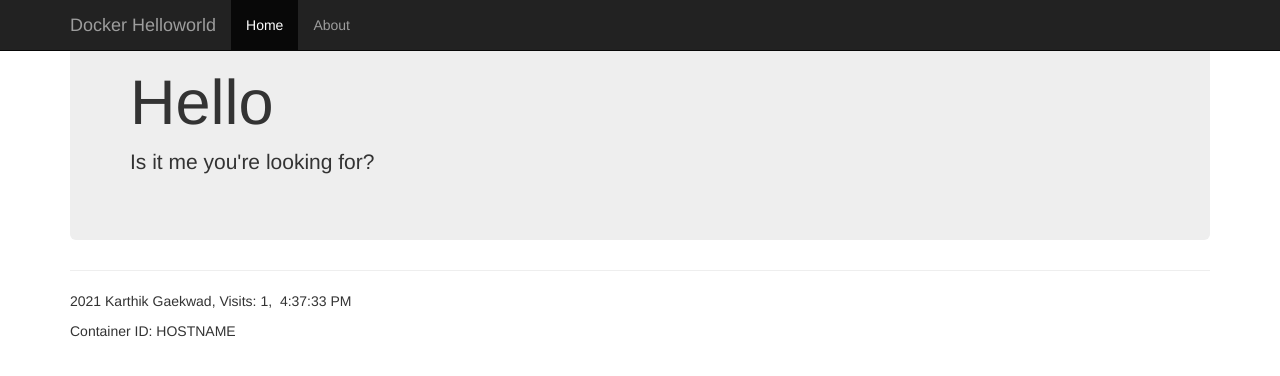
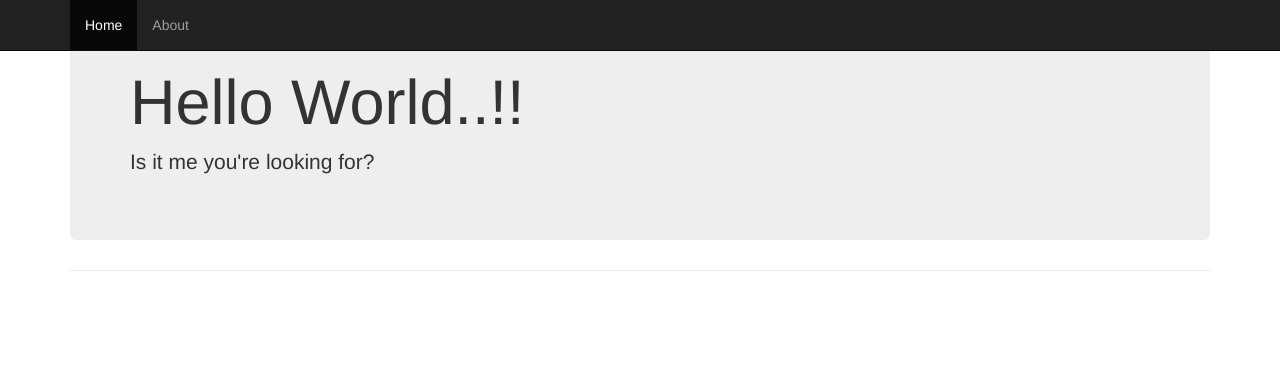
Before and after one commit to Rahul404R/Git_Dockers_Test, a Python web app: template templates/home.html in a window 1280 px wide. Shown: the top 376 px of the page. Run offline with Jinja, Linux system fonts and the light colour scheme; the template is opened without the code that fills it, so the values that code supplies are empty; some libraries are stand-ins or nearby versions.

Commit message:
App update

```diff
--- a/templates/home.html
+++ b/templates/home.html
@@ -71,7 +71,6 @@
             <span class="icon-bar"></span>
             <span class="icon-bar"></span>
           </button>
-          <a class="navbar-brand" href="#">Docker Helloworld</a>
         </div>
         <div id="navbar" class="navbar-collapse collapse">
           <ul class="nav navbar-nav">
@@ -86,11 +85,11 @@
 
       <!-- Main jumbotron for a primary marketing message or call to action -->
       <div class="jumbotron">
-        <h1>Hello</h1>
+        <h1>Hello World..!!</h1>
         <p>Is it me you're looking for?</p>
       </div>
       <hr/>
-      <div class="footer">
+      <!--div class="footer">
         <p>2021 Karthik Gaekwad,&nbsp;Visits:&nbsp;<span id="visits">&nbsp;</span>,&nbsp;&nbsp;<span id="clock">&nbsp;</span></p>
         <div title="The container ID is the ID of the container (or host) that is the helloworld application.">Container ID: HOSTNAME
         </div>
@@ -98,9 +97,9 @@
     </div> <!-- /container -->
 	</div>
     <!-- jQuery (necessary for Bootstrap's JavaScript plugins) -->
-    <script src="https://ajax.googleapis.com/ajax/libs/jquery/1.11.3/jquery.min.js"></script>
+    <!--script src="https://ajax.googleapis.com/ajax/libs/jquery/1.11.3/jquery.min.js"></script>
     <script src="https://cdnjs.cloudflare.com/ajax/libs/js-cookie/2.1.1/js.cookie.min.js"></script>
-	<!-- Latest compiled and minified JavaScript -->
-	<script src="https://maxcdn.bootstrapcdn.com/bootstrap/3.3.6/js/bootstrap.min.js" integrity="sha384-0mSbJDEHialfmuBBQP6A4Qrprq5OVfW37PRR3j5ELqxss1yVqOtnepnHVP9aJ7xS" crossorigin="anonymous"></script>
+	< Latest compiled and minified JavaScript -->
+	<!--script src="https://maxcdn.bootstrapcdn.com/bootstrap/3.3.6/js/bootstrap.min.js" integrity="sha384-0mSbJDEHialfmuBBQP6A4Qrprq5OVfW37PRR3j5ELqxss1yVqOtnepnHVP9aJ7xS" crossorigin="anonymous"></script>
 </body>
 </html>
```
